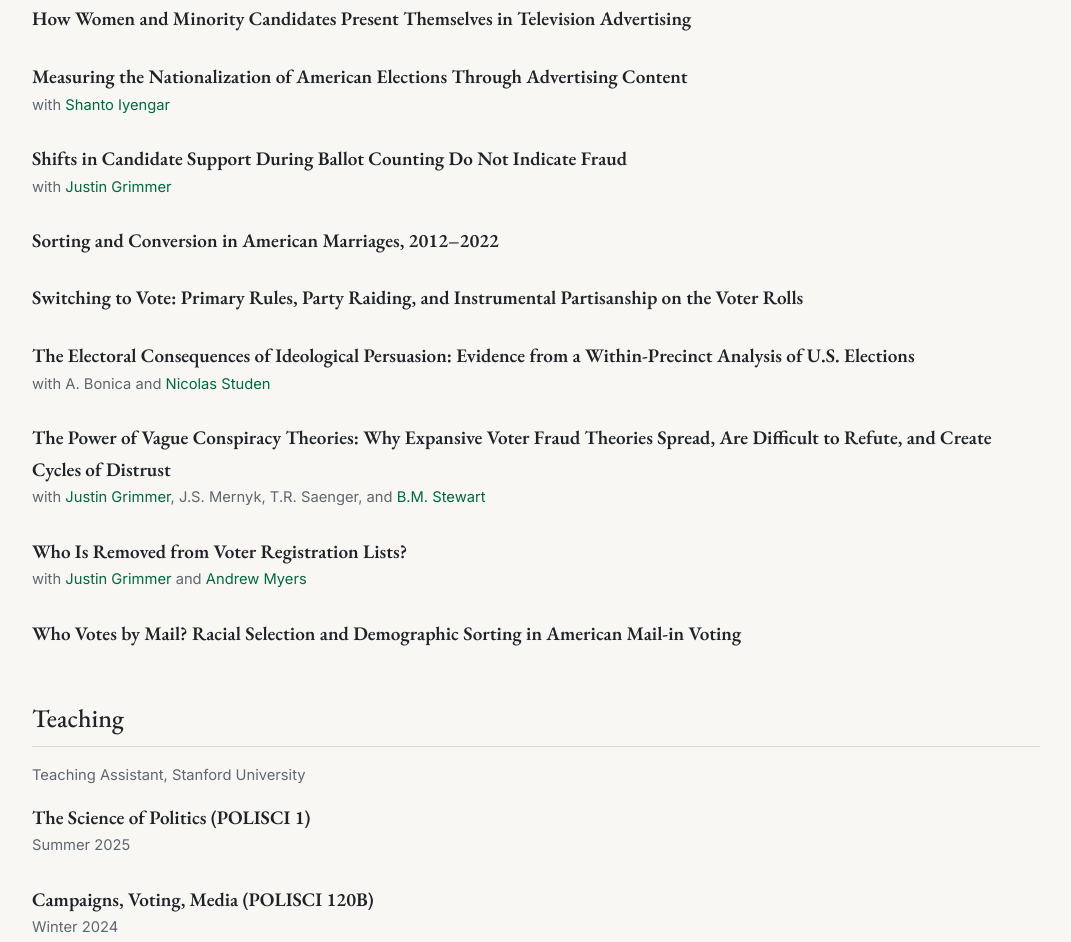
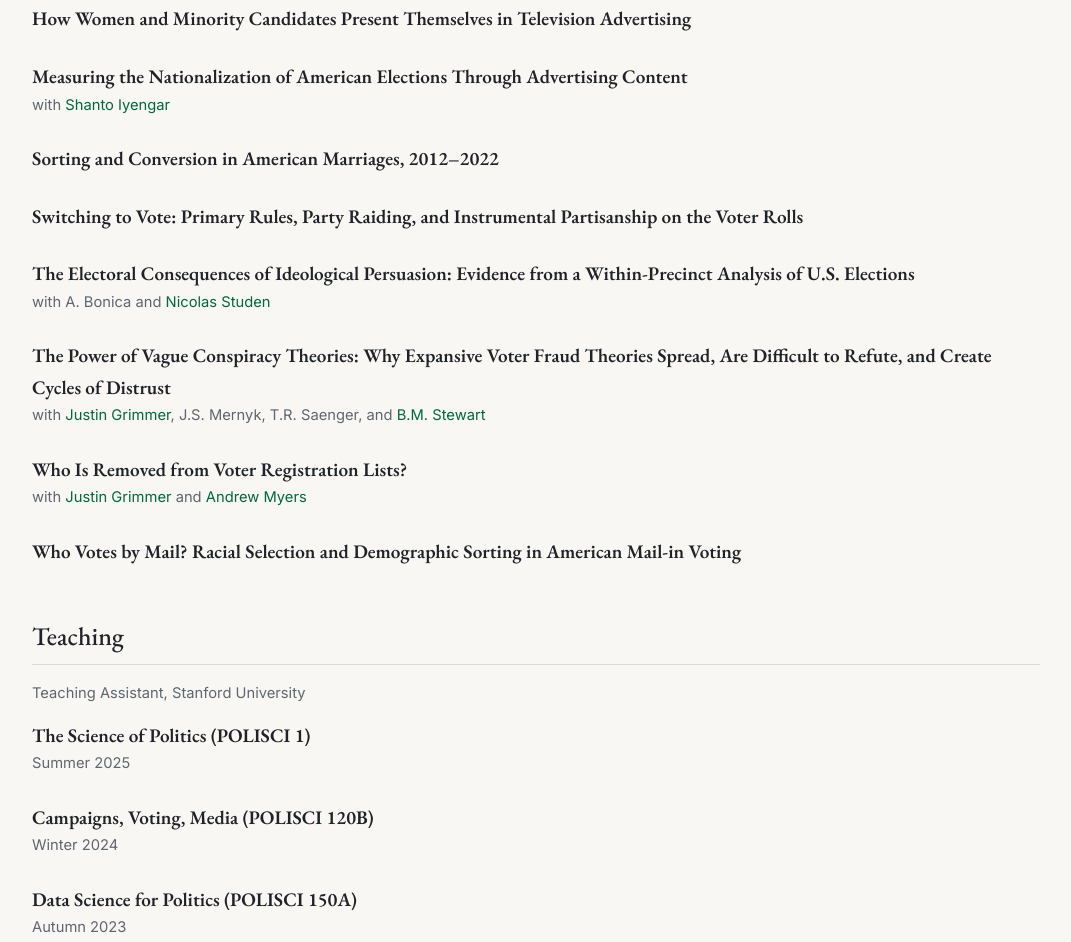
Before and after one commit to kaseyrhee/kaseyrhee.github.io, a plain HTML site: page index.html in a window 1280 px wide. Shown: the part 1115-2057 px from the top of the page, without its empty margins (104-1175 px from the left). Drawn offline with nearby package versions, Linux system fonts and the light colour scheme.

Commit message:
Update CV to match site titles; drop ballot-counting paper

```diff
--- a/index.html
+++ b/index.html
@@ -137,11 +137,6 @@
   </div>
 
   <div class="paper">
-    <div class="paper-title">Shifts in Candidate Support During Ballot Counting Do Not Indicate Fraud</div>
-    <div class="paper-meta">with <a href="https://politicalscience.stanford.edu/people/justin-grimmer">Justin Grimmer</a></div>
-  </div>
-
-  <div class="paper">
     <div class="paper-title">Sorting and Conversion in American Marriages, 2012&ndash;2022</div>
   </div>
 
```
Also changed, not shown: 1 other file.
